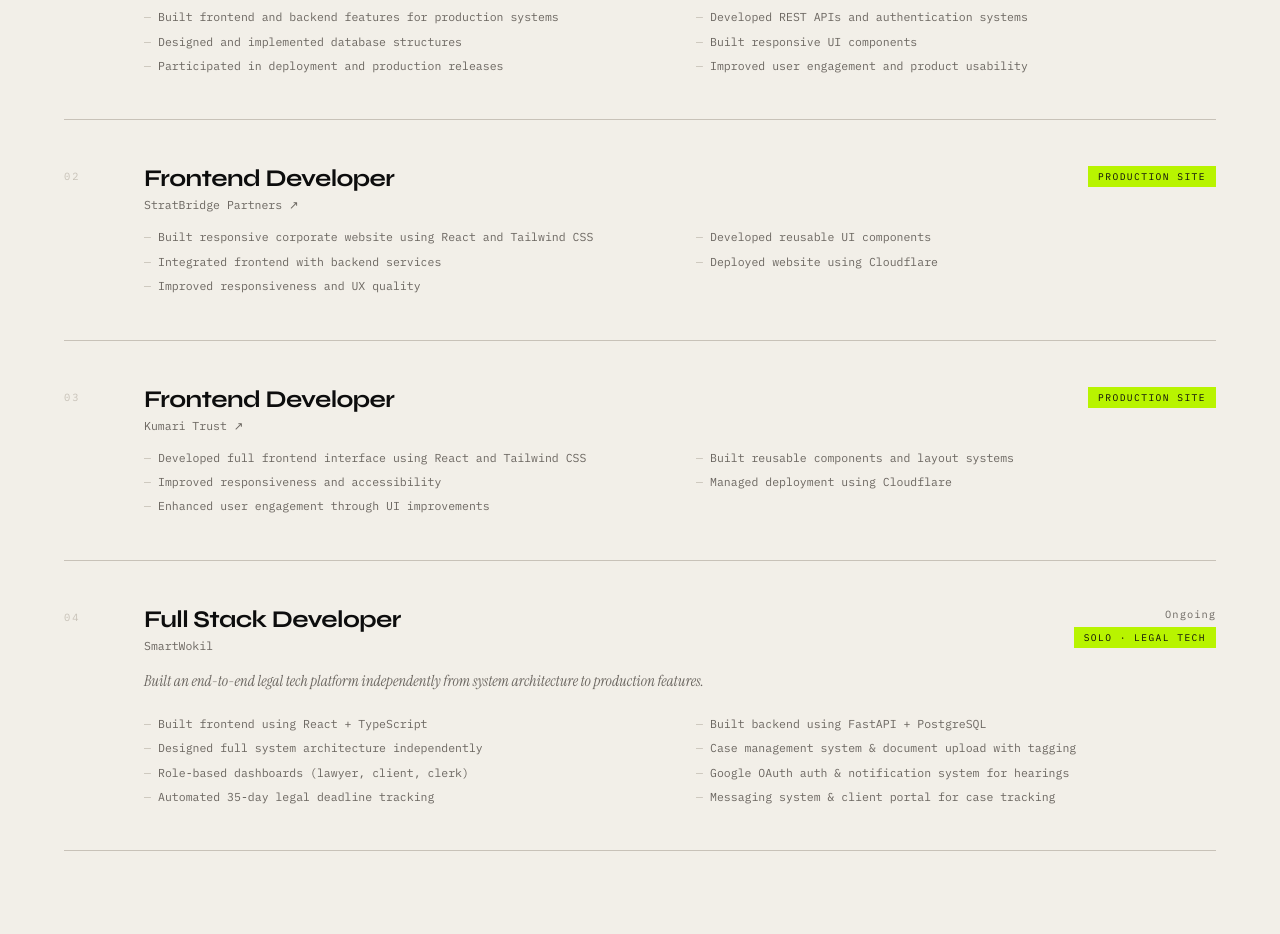
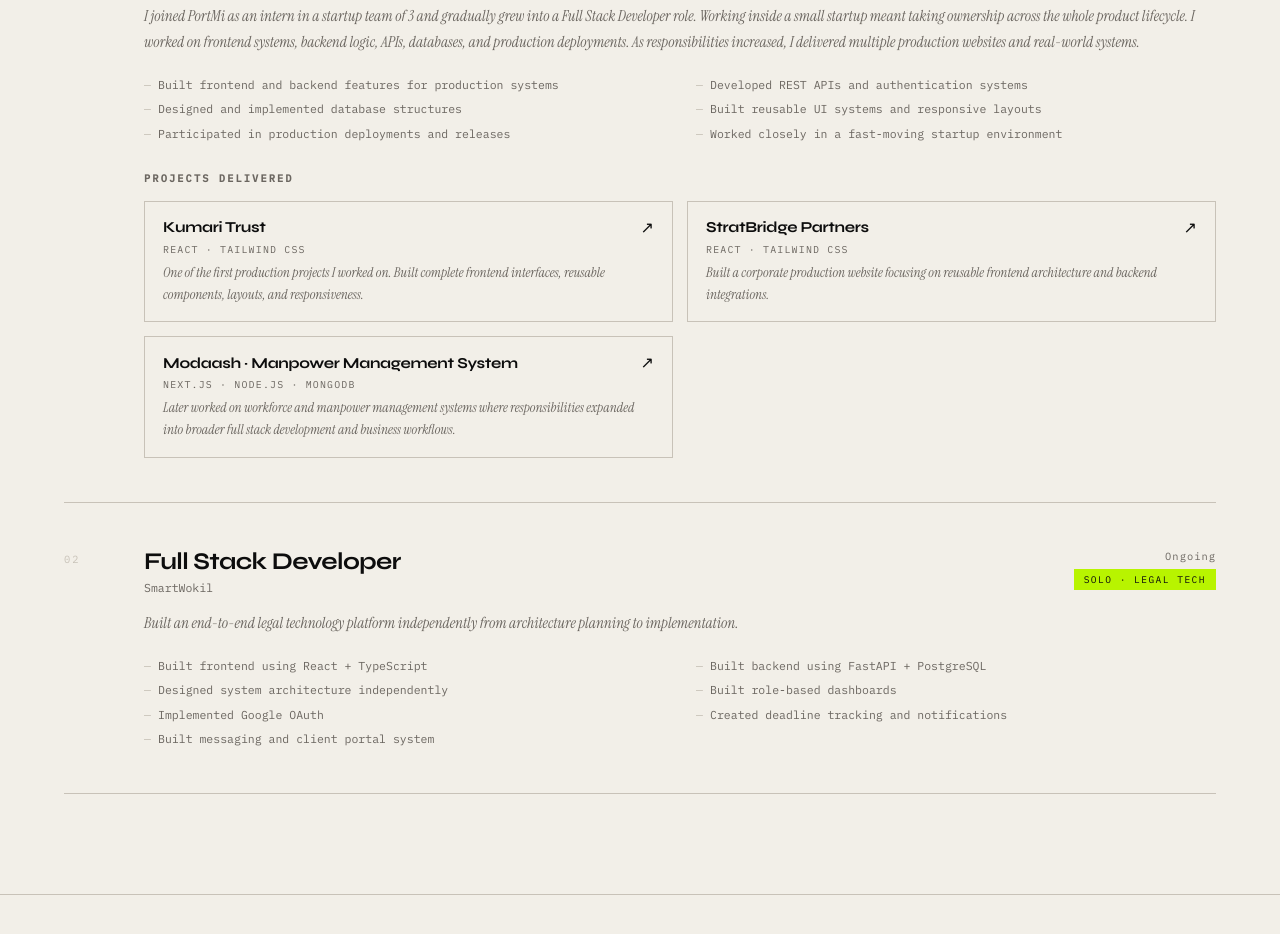
Before and after one commit to Pramudita29/portfolio, a React (Vite) app: page / in a window 1280 px wide. Shown: the part 1840-2774 px from the top of the page. Built offline with nearby package versions, Linux system fonts and the light colour scheme.

Commit message:
fix: enhance experience section with detailed project descriptions and add styling for works

```diff
--- a/src/App.jsx
+++ b/src/App.jsx
@@ -20,64 +20,62 @@ const EXPERIENCE = [
     location: "Kathmandu, Nepal",
     period: "Aug 2025 – Apr 2026",
     tag: "Intern → Full Stack",
-    desc: "Worked in a startup team of 3, handling full stack development (excl. DevOps). Progressed from intern to full stack developer within the same company.",
+
+    desc: "I joined PortMi as an intern in a startup team of 3 and gradually grew into a Full Stack Developer role. Working inside a small startup meant taking ownership across the whole product lifecycle. I worked on frontend systems, backend logic, APIs, databases, and production deployments. As responsibilities increased, I delivered multiple production websites and real-world systems.",
+
     bullets: [
       "Built frontend and backend features for production systems",
       "Developed REST APIs and authentication systems",
       "Designed and implemented database structures",
-      "Built responsive UI components",
-      "Participated in deployment and production releases",
-      "Improved user engagement and product usability",
+      "Built reusable UI systems and responsive layouts",
+      "Participated in production deployments and releases",
+      "Worked closely in a fast-moving startup environment",
+    ],
+
+    works: [
+      {
+        title: "Kumari Trust",
+        link: "kumaritrust.com",
+        stack: "React · Tailwind CSS",
+        story:
+          "One of the first production projects I worked on. Built complete frontend interfaces, reusable components, layouts, and responsiveness.",
+      },
+
+      {
+        title: "StratBridge Partners",
+        link: "stratbpartners.com",
+        stack: "React · Tailwind CSS",
+        story:
+          "Built a corporate production website focusing on reusable frontend architecture and backend integrations.",
+      },
+
+      {
+        title: "Modaash · Manpower Management System",
+        link: "modaash.com",
+        stack: "Next.js · Node.js · MongoDB",
+        story:
+          "Later worked on workforce and manpower management systems where responsibilities expanded into broader full stack development and business workflows.",
+      },
     ],
   },
+
   {
     num: "02",
-    role: "Frontend Developer",
-    company: "StratBridge Partners",
-    link: "stratbpartners.com",
-    period: "",
-    tag: "Production Site",
-    desc: "",
-    bullets: [
-      "Built responsive corporate website using React and Tailwind CSS",
-      "Developed reusable UI components",
-      "Integrated frontend with backend services",
-      "Deployed website using Cloudflare",
-      "Improved responsiveness and UX quality",
-    ],
-  },
-  {
-    num: "03",
-    role: "Frontend Developer",
-    company: "Kumari Trust",
-    link: "kumaritrust.com",
-    period: "",
-    tag: "Production Site",
-    desc: "",
-    bullets: [
-      "Developed full frontend interface using React and Tailwind CSS",
-      "Built reusable components and layout systems",
-      "Improved responsiveness and accessibility",
-      "Managed deployment using Cloudflare",
-      "Enhanced user engagement through UI improvements",
-    ],
-  },
-  {
-    num: "04",
     role: "Full Stack Developer",
     company: "SmartWokil",
     period: "Ongoing",
     tag: "Solo · Legal Tech",
-    desc: "Built an end-to-end legal tech platform independently from system architecture to production features.",
+
+    desc: "Built an end-to-end legal technology platform independently from architecture planning to implementation.",
+
     bullets: [
       "Built frontend using React + TypeScript",
       "Built backend using FastAPI + PostgreSQL",
-      "Designed full system architecture independently",
-      "Case management system & document upload with tagging",
-      "Role-based dashboards (lawyer, client, clerk)",
-      "Google OAuth auth & notification system for hearings",
-      "Automated 35-day legal deadline tracking",
-      "Messaging system & client portal for case tracking",
+      "Designed system architecture independently",
+      "Built role-based dashboards",
+      "Implemented Google OAuth",
+      "Created deadline tracking and notifications",
+      "Built messaging and client portal system",
     ],
   },
 ];
@@ -305,7 +303,9 @@ function ProjectCard({ project, index }) {
 export default function App() {
   const [copyMsg, setCopyMsg] = useState("");
   const [navOpen, setNavOpen] = useState(false);
-  const [scrolled, setScrolled] = useState(() => typeof window !== "undefined" && window.scrollY > 60);
+  const [scrolled, setScrolled] = useState(
+    () => typeof window !== "undefined" && window.scrollY > 60,
+  );
   const [activeSection, setActiveSection] = useState("hero");
   const heroRef = useRef(null);
 
@@ -510,36 +510,61 @@ export default function App() {
             >
               <div className="exp-item__top">
                 <span className="exp-item__num">{exp.num}</span>
+
                 <div className="exp-item__meta">
                   <h3 className="exp-role">{exp.role}</h3>
+
                   <div className="exp-company">
-                    {exp.link ? (
-                      <a
-                        href={`https://${exp.link}`}
-                        target="_blank"
-                        rel="noreferrer"
-                      >
-                        {exp.company} ↗
-                      </a>
-                    ) : (
-                      exp.company
-                    )}
+                    {exp.company}
+
                     {exp.location && <span> · {exp.location}</span>}
                   </div>
                 </div>
+
                 <div className="exp-item__right">
                   {exp.period && (
                     <span className="exp-period">{exp.period}</span>
                   )}
+
                   <span className="exp-tag">{exp.tag}</span>
                 </div>
               </div>
-              {exp.desc && <p className="exp-desc">{exp.desc}</p>}
+
+              <p className="exp-desc">{exp.desc}</p>
+
               <ul className="exp-bullets">
                 {exp.bullets.map((b, j) => (
                   <li key={j}>{b}</li>
                 ))}
               </ul>
+
+              {exp.works && (
+                <>
+                  <h4 className="exp-work-heading">PROJECTS DELIVERED</h4>
+
+                  <div className="exp-works">
+                    {exp.works.map((work, index) => (
+                      <a
+                        key={index}
+                        href={`https://${work.link}`}
+                        target="_blank"
+                        rel="noreferrer"
+                        className="exp-work-card"
+                      >
+                        <div className="exp-work-top">
+                          <span className="exp-work-title">{work.title}</span>
+
+                          <span>↗</span>
+                        </div>
+
+                        <span className="exp-work-stack">{work.stack}</span>
+
+                        <p className="exp-work-story">{work.story}</p>
+                      </a>
+                    ))}
+                  </div>
+                </>
+              )}
             </div>
           ))}
         </div>
--- a/src/index.scss
+++ b/src/index.scss
@@ -1321,3 +1321,94 @@ ol {
     padding: 6px 12px;
   }
 }
+/* ─────────────────────────────────────────────
+   EXPERIENCE → WORKS (missing styles)
+──────────────────────────────────────────── */
+
+.exp-work-heading {
+  font-family: var(--mono);
+  font-size: 0.65rem;
+  letter-spacing: 0.2em;
+  text-transform: uppercase;
+  color: var(--muted);
+  margin: 28px 0 16px 80px;
+}
+
+.exp-works {
+  display: grid;
+  grid-template-columns: repeat(2, 1fr);
+  gap: 14px;
+  padding-left: 80px;
+}
+
+.exp-work-card {
+  display: flex;
+  flex-direction: column;
+  gap: 6px;
+  padding: 16px 18px;
+  border: 1px solid var(--rule);
+  background: transparent;
+  transition: all 0.3s var(--ease-out);
+  text-decoration: none;
+  color: inherit;
+
+  &:hover {
+    background: var(--paper2);
+    transform: translateY(-2px);
+    border-color: var(--ink);
+  }
+}
+
+.exp-work-top {
+  display: flex;
+  justify-content: space-between;
+  align-items: center;
+}
+
+.exp-work-title {
+  font-family: var(--sans);
+  font-weight: 700;
+  font-size: 0.95rem;
+  letter-spacing: -0.02em;
+}
+
+.exp-work-stack {
+  font-family: var(--mono);
+  font-size: 0.62rem;
+  letter-spacing: 0.12em;
+  text-transform: uppercase;
+  color: var(--muted);
+}
+
+.exp-work-story {
+  font-family: var(--serif);
+  font-style: italic;
+  font-size: 0.85rem;
+  line-height: 1.6;
+  color: var(--muted);
+}
+
+/* ─────────────────────────────────────────────
+   CONTACT SECTION (optional safety styling)
+──────────────────────────────────────────── */
+
+.contact-section {
+  position: relative;
+}
+
+/* ─────────────────────────────────────────────
+   SMALL FIX: hero big number alignment
+──────────────────────────────────────────── */
+
+.hero__big-num {
+  font-family: var(--sans);
+  font-weight: 800;
+  font-size: clamp(5rem, 10vw, 9rem);
+  line-height: 0.85;
+  letter-spacing: -0.06em;
+  color: transparent;
+  -webkit-text-stroke: 1.5px var(--rule);
+  text-align: right;
+  margin-top: 20px;
+  user-select: none;
+}
```
